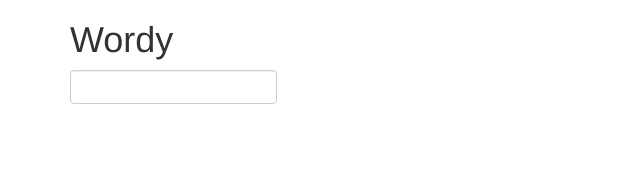
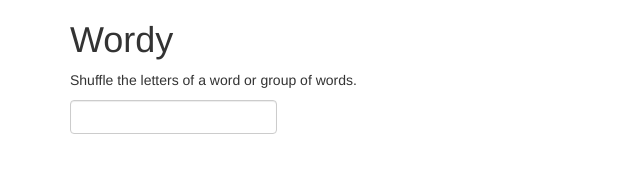
Before and after one commit to jodytate/wordy, a plain HTML site: page index.html in a window 1280 px wide. Shown: the whole page, without its empty margins (0-640 px from the left). Drawn offline with nearby package versions, Linux system fonts and the light colour scheme.

Commit message:
remove what's not used, add clear function

```diff
--- a/index.html
+++ b/index.html
@@ -9,29 +9,32 @@
   </head>
   <body>
 
-    <div class="container" role="main" ng-controller="WordyController">
+    <div class="container" role="main">
 
       <h1>Wordy</h1>
 
+      <p>Shuffle the letters of a word or group of words.</p>
+
+      <div id="wordy-main" ng-controller="WordyController">
         <form class="form-inline" ng-submit="isItAWord(words)">
           <div class="form-group">
             <input type="text" class="form-control" ng-model="str" ng-change="wordy(str)">
           </div>
-        <!-- <button type="submit" class="btn btn-default">Check words</button> -->
+          <button ng-if="words" ng-click="clearWordList()" id="clear-word-list" class="btn btn-default">Clear Words</button>
         </form>
+
+        <br>
 
         <div class="wordlist-container">
           <ul class="list-unstyled" ng-repeat="word in words track by $index">
             <li>{{word}}</li>
           </ul>
         </div>
+      </div>
 
     </div>
 
-<!--     <script src="https://ajax.googleapis.com/ajax/libs/jquery/2.1.3/jquery.min.js"></script>
-    <script src="https://maxcdn.bootstrapcdn.com/bootstrap/3.3.4/js/bootstrap.min.js"></script> -->
     <script src="lodash.min.js"></script>
-
     <script src="https://ajax.googleapis.com/ajax/libs/angularjs/1.4.4/angular.min.js"></script>
     <script src="app.js"></script>
 
```
Lines whose indentation alone changed are shown as unchanged.
